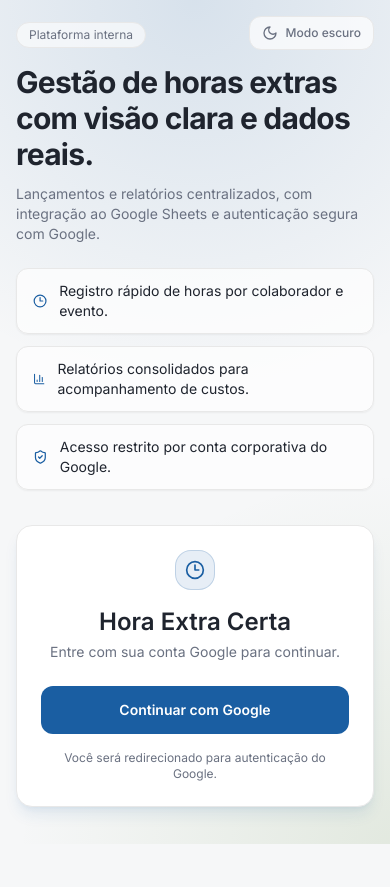
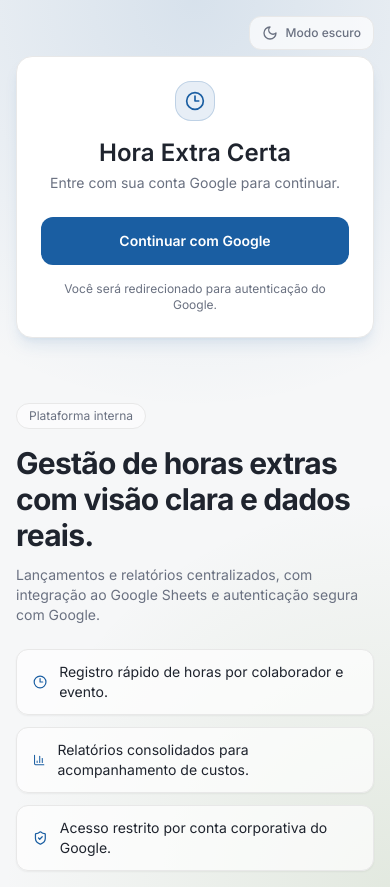
Before and after one commit to jo4o168/hora-extra, a Next.js app: page /login in a window 390 px wide. Before the commit the page ends 844 px from the top, so only its background shows below. Built offline with nearby package versions, Linux system fonts and the light colour scheme; no server answers.

Commit message:
centralized login button

```diff
--- a/app/(auth)/login/page.tsx
+++ b/app/(auth)/login/page.tsx
@@ -32,8 +32,32 @@
         </button>
       </div>
 
-      <div className="relative min-h-[calc(100vh-3rem)] max-w-5xl mx-auto grid items-center gap-6 lg:gap-8 lg:grid-cols-[1.1fr_0.9fr]">
-        <section className="lg:pr-8">
+      <div className="relative min-h-[calc(100vh-3rem)] max-w-5xl mx-auto grid gap-6 lg:gap-8 lg:grid-cols-[1.1fr_0.9fr]">
+        <section className="w-full max-w-md justify-self-center lg:justify-self-end order-1 lg:order-2 flex items-center justify-center py-10 sm:py-12 lg:py-0">
+          <div className="w-full bg-card rounded-2xl border border-border p-6 sm:p-8 shadow-lg shadow-primary/10">
+            <div className="flex items-center justify-center mb-4">
+              <div className="h-10 w-10 rounded-2xl bg-primary/10 border border-primary/20 flex items-center justify-center">
+                <Clock3 className="h-5 w-5 text-primary" />
+              </div>
+            </div>
+            <h2 className="text-2xl font-semibold text-foreground text-center mb-1">Hora Extra Certa</h2>
+            <p className="text-sm text-muted-foreground text-center mb-6">
+              Entre com sua conta Google para continuar.
+            </p>
+            <button
+              type="button"
+              onClick={() => signIn("google", { callbackUrl: "/lancamento" })}
+              className="w-full py-3.5 px-4 rounded-xl bg-primary text-primary-foreground text-sm font-semibold hover:opacity-90 transition-opacity"
+            >
+              Continuar com Google
+            </button>
+            <p className="mt-4 text-center text-xs text-muted-foreground">
+              Você será redirecionado para autenticação do Google.
+            </p>
+          </div>
+        </section>
+
+        <section className="lg:pr-8 order-2 lg:order-1">
           <p className="inline-flex items-center rounded-full border border-border bg-card/60 px-3 py-1 text-xs text-muted-foreground">
             Plataforma interna
           </p>
@@ -59,30 +83,6 @@
             ))}
           </div>
         </section>
-
-        <section className="w-full max-w-md justify-self-center lg:justify-self-end">
-          <div className="bg-card rounded-2xl border border-border p-6 sm:p-8 shadow-lg shadow-primary/10">
-            <div className="flex items-center justify-center mb-4">
-              <div className="h-10 w-10 rounded-2xl bg-primary/10 border border-primary/20 flex items-center justify-center">
-                <Clock3 className="h-5 w-5 text-primary" />
-              </div>
-            </div>
-            <h2 className="text-2xl font-semibold text-foreground text-center mb-1">Hora Extra Certa</h2>
-            <p className="text-sm text-muted-foreground text-center mb-6">
-              Entre com sua conta Google para continuar.
-            </p>
-            <button
-              type="button"
-              onClick={() => signIn("google", { callbackUrl: "/lancamento" })}
-              className="w-full py-3.5 px-4 rounded-xl bg-primary text-primary-foreground text-sm font-semibold hover:opacity-90 transition-opacity"
-            >
-              Continuar com Google
-            </button>
-            <p className="mt-4 text-center text-xs text-muted-foreground">
-              Você será redirecionado para autenticação do Google.
-            </p>
-          </div>
-        </section>
       </div>
     </div>
   );
```
